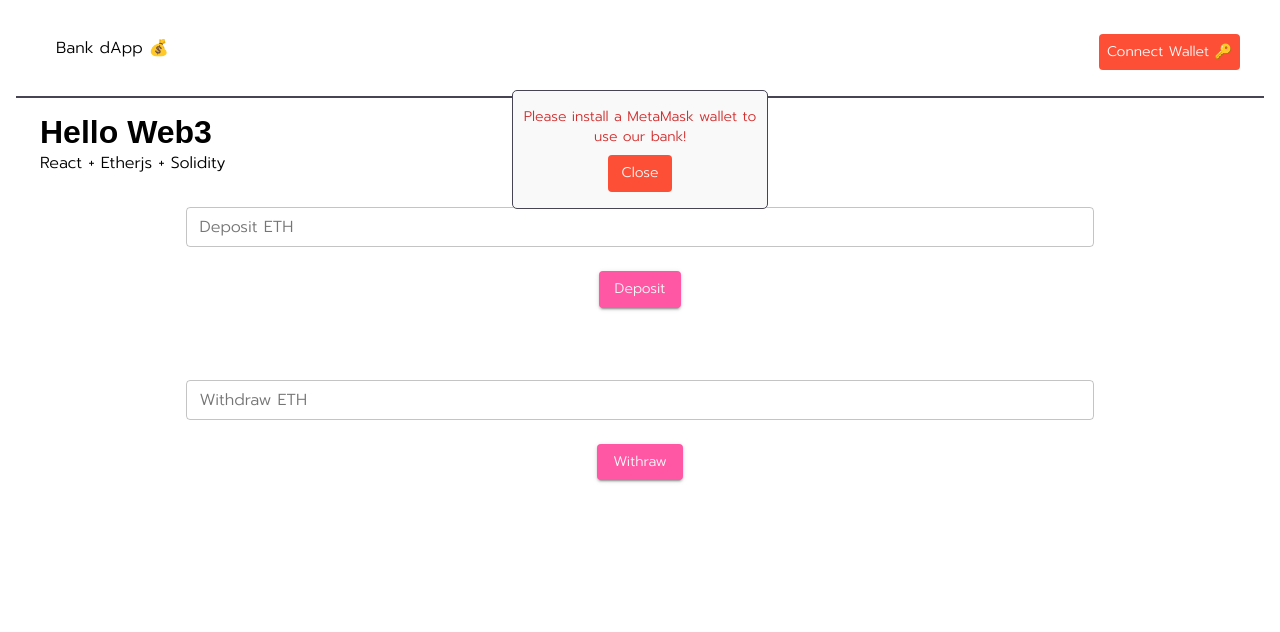
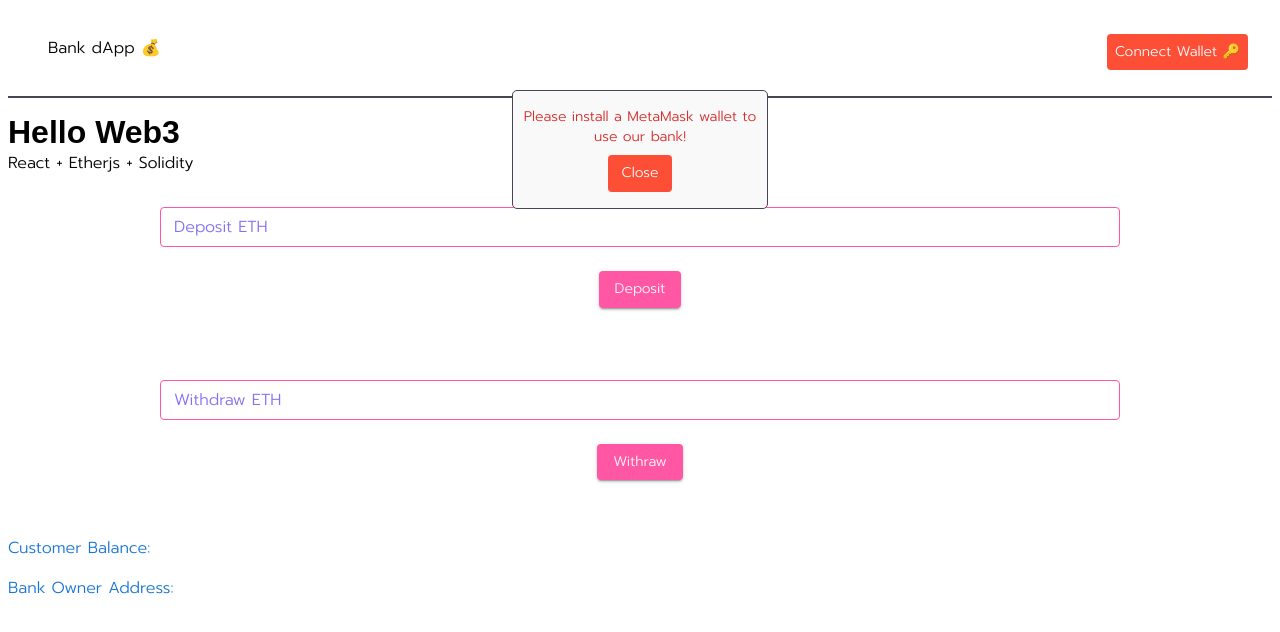
Before and after one commit to pablo-clueless/hardhat-sample-project, a React (Vite) app in the folder web3-client/: page / in a window 1280 px wide. Shown: the top 632 px of the page. Built offline with nearby package versions, Linux system fonts and the light colour scheme; a web font is replaced by a local one.

Commit message:
added details components

```diff
--- a/web3-client/src/App.jsx
+++ b/web3-client/src/App.jsx
@@ -3,7 +3,7 @@ import { ethers, utils } from 'ethers'
 import { ThemeProvider } from '@mui/material'
 
 import abi from './contracts/Bank.json'
-import { InputField, Navbar, Toast } from './components'
+import { InputField, Navbar, Text, Toast } from './components'
 import { theme } from './theme'
 
 const App = () => {
@@ -26,13 +26,10 @@ const App = () => {
         const account = accounts[0]
         setIsWalletConnected(true)
         setCustomerAddress(account)
-        console.log('Account connected: ', account)
       } else {
         setError('Please install a MetaMask wallet to use our bank.')
-        console.log('No MetaMask detected!')
       }
     } catch (error) {
-      console.log(error)
     }
   }
 
@@ -47,11 +44,9 @@ const App = () => {
         bankName = utils.parseBytes32String(bankName)
         setCurrentBankName(bankName.toString())
       } else {
-        console.log('Ethereum object not found, install Metamask.')
         setError('Please install a MetaMask wallet to use our bank')
       }
     } catch (error) {
-      console.log(error)
     }
   }
 
@@ -64,16 +59,13 @@ const App = () => {
         const signer = provider.getSigner()
         const bankContract = new ethers.Contract(contractAddress, contractABI, signer)
         const txn = await bankContract.setBankName(utils.formatBytes32String(inputValue.bankName))
-        console.log('Setting bank name...')
         await txn.wait()
-        console.log('Bank name changed', txn.hash)
         getBankName()
       } else {
-        console.log('Ethereum object not found, install Metamask.')
+
         setError('Please install a MetaMask wallet to use our bank.')
       }
     } catch (error) {
-      console.log(error)
     }
   }
 
@@ -87,16 +79,13 @@ const App = () => {
          setBankOwnerAddress(owner)
 
          const [account] = await window.ethereum.request({ method: 'eth_requestAccounts' })
-
          if (owner.toLowerCase() === account.toLowerCase()) {
            setIsBankOwner(true)
          }
       } else {
-        console.log('Ethereum object not found, install MetaMask!')
         setError('Please install a MataMask wallet to use our bank!')
       }
     } catch (error) {
-      console.log(error)
     }
   }
 
@@ -109,13 +98,10 @@ const App = () => {
 
         let balance = await bankContract.getCustomerBalance()
         setCustomerTotalBalance(utils.formatEther(balance))
-        console.log('Retrieved balance', balance)
       } else {
-        console.log('Ethereum object not found, install MetaMask!')
         setError('Please install a MetaMask wallet to use our bank!')
       }
     } catch (error) {
-      console.log(error)
     }
   }
 
@@ -131,19 +117,14 @@ const App = () => {
         const provider = new ethers.providers.Web3Provider(window.ethereum)
         const signer = provider.getSigner()
         const bankContract = new ethers.Contract(contractAddress, contractABI, signer)
-
         const txn = await bankContract.depositMoney({ value: ethers.utils.parseEther(inputValue.deposit) })
-        console.log('Depositing money...')
         await txn.wait()
-        console.log('Deposited money... done', txn.hash)
 
         customerBalanceHandler()
       } else {
-        console.log('Ethereum object not found, install MetaMask.')
         setError('Please install a MetaMask wallet to use our bank.')
       }
     } catch (error) {
-      console.log(error)
     }
   }
 
@@ -157,25 +138,20 @@ const App = () => {
         const bankContract = new ethers.Contract(contractAddress, contractABI, signer)
 
         let myAddress = await signer.getAddress()
-        console.log('Provider signer...', myAddress)
 
         const txn = await bankContract.withdrawMoney(myAddress, ethers.utils.parseEther(inputValue.withdraw))
-        console.log('Withdrawing money...')
         await txn.wait()
-        console.log('Money withdrew... done', txn.hash)
 
         customerBalanceHandler()
       } else {
-        console.log('Ethereum object not found, install MetaMask.')
         setError('Please install a MetaMask wallet to use our bank!')
       }
     } catch (error) {
-      console.log(error)
     }
   }
 
   useEffect(() => {
-
+    checkIfWalletIsConnected()
     getBankName()
     getBankOwnerHandler()
     customerBalanceHandler()
@@ -193,9 +169,20 @@ const App = () => {
 
         {error && <Toast message={error} clearToast={clearError} />}
 
+        <div>
+          {currentBankName === '' && isBankOwner ?
+          <p>Setup the name of your bank!</p> : <p>{currentBankName}</p>
+          }
+        </div>
 
         <InputField type='text' label='Deposit ETH' name='deposit' value={inputValue.deposit} onChange={handleInputChange} buttonText='Deposit' onSubmit={depositMoneyHandler} />
         <InputField type='text' label='Withdraw ETH' name='withdraw' value={inputValue.withdraw} onChange={handleInputChange} buttonText='Withraw' onSubmit={withdrawMoneyHandler} />
+
+        <Text label='Customer Balance' content={customerTotalBalance} />
+        <Text label='Bank Owner Address' content={bankOwnerAddress} />
+
+        {isWalletConnected && <Text label='Your wallet address' content={customerAddress} />}
+
       </main>
     </ThemeProvider>
   )
--- a/web3-client/src/components/InputField.jsx
+++ b/web3-client/src/components/InputField.jsx
@@ -1,8 +1,8 @@
 import React from 'react'
 import { Button, TextField } from '@mui/material'
-import { makeStyles } from '@mui/styles'
+import { makeStyles, createStyles } from '@mui/styles'
 
-const useStyles = makeStyles({
+const useStyles = makeStyles(theme =>createStyles({
   formControl: {
     margin: '1rem 2rem',
     display: 'flex',
@@ -17,8 +17,19 @@ const useStyles = makeStyles({
     '@media screen and (max-width: 800px)': {
       width: '100%'
     }
+  },
+  root: {
+    '& .MuiOutlinedInput-root': {
+      '& fieldset': {
+        color: 'var(--base-color)',
+        borderColor: 'var(--base-color)'
+      },
+      '&.Mui-focused fieldset': {
+        borderColor: 'var(--alt-color)'
+      }
+    }
   }
-})
+}))
 
 const InputField = ({ type, label, name, value, onChange, onSubmit, buttonText }) => {
   const classes = useStyles()
@@ -26,7 +37,7 @@ const InputField = ({ type, label, name, value, onChange, onSubmit, buttonText }
   return (
     <div className={classes.formControl}>
       <form onSubmit={onSubmit} className={classes.form}>
-        <TextField fullWidth type={type} label={label} name={name} value={value} onChange={onChange} placeholder='0.0000 ETH' size='small' />
+        <TextField fullWidth type={type} label={label} name={name} value={value} onChange={onChange} placeholder='0.0000 ETH' size='small' classes={{ root: classes.root }} />
         <Button variant='contained' type='submit'>
           {buttonText}
         </Button>
--- /dev/null
+++ b/web3-client/src/components/Text.jsx
@@ -0,0 +1,24 @@
+import React from 'react'
+import { Typography } from '@mui/material'
+import { makeStyles } from '@mui/styles'
+
+const useStyles = makeStyles({
+    textWrapper: {
+        display: 'flex',
+        alignItems: 'center',
+        flexWrap: 'wrap',
+        margin: '1rem 0'
+    }
+})
+
+const Text = ({ label, content }) => {
+    const classes = useStyles()
+
+  return (
+    <div className={classes.textWrapper}>
+        <Typography variant='body1' color='primary'>{label}: {content}</Typography>
+    </div>
+  )
+}
+
+export default Text
--- a/web3-client/src/components/index.js
+++ b/web3-client/src/components/index.js
@@ -1,3 +1,4 @@
 export { default as InputField } from './InputField'
 export { default as Navbar } from './Navbar'
+export { default as Text } from './Text'
 export { default as Toast } from './Toast'
--- a/web3-client/src/index.css
+++ b/web3-client/src/index.css
@@ -19,11 +19,11 @@
 
 body {
   font-family: var(--base-font);
-  padding: 0 1rem;
+  padding: 0 0.5rem;
 }
 
 main {
-  padding: 1rem 1.5rem;
+  padding: 1rem 0;
 }
 
 h1, h2, h3,
--- a/web3-client/src/theme.js
+++ b/web3-client/src/theme.js
@@ -59,9 +59,9 @@ export const theme = createTheme({
     },
     palette: {
         text: {
-            primary: '#071B85',
-            secondary: '#757575',
-            alternate: '#000000',
+            primary: '#ff57a3',
+            secondary: '#8171f4',
+            alternate: '#474544',
             error: '#F02525'
         }
     }
```
Also changed, not shown: 1 other file (tests, documents, lock files or other folders).
